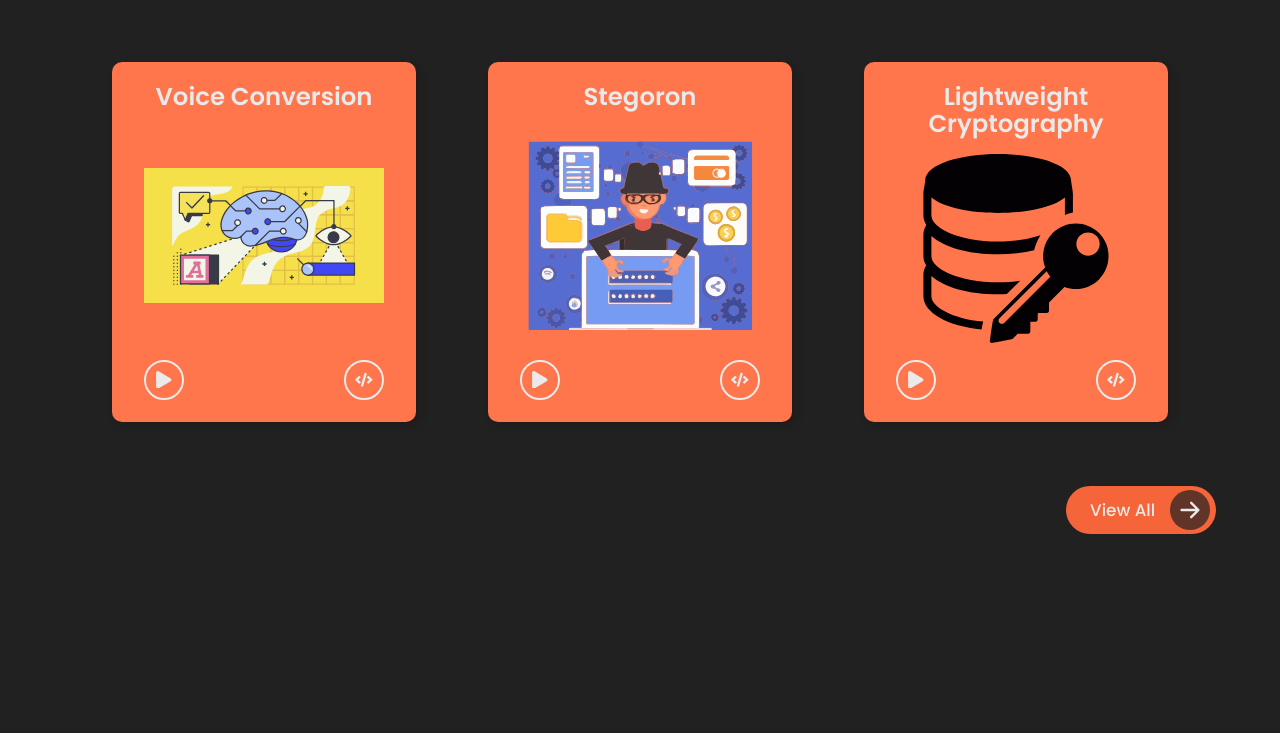
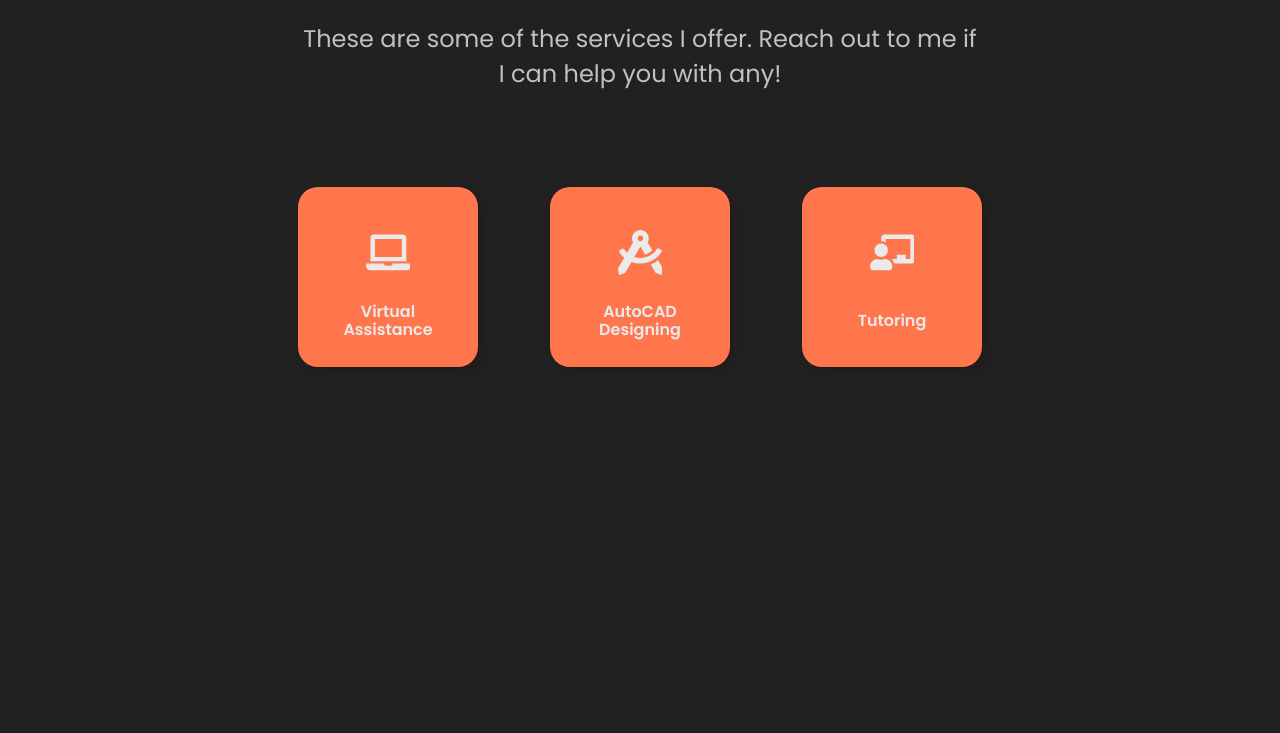
Before and after one commit to juvylizaangelo/juvylizaangelo.github.io, a React (Create React App) app: page / in a window 1280 px wide. Shown: the part 3807-4540 px from the top of the page. Built offline with nearby package versions, Linux system fonts and the light colour scheme; a web font is replaced by a local one.

Commit message:
removing blogs, projects, achievements

```diff
--- a/src/pages/Main/Main.js
+++ b/src/pages/Main/Main.js
@@ -17,10 +17,7 @@ function Main() {
             <Education />
             <Skills />
             <Experience />
-            <Projects />
-            <Achievement />
             <Services />
-            <Blog />
             <Contacts />
             <Footer />
         </div>
```
